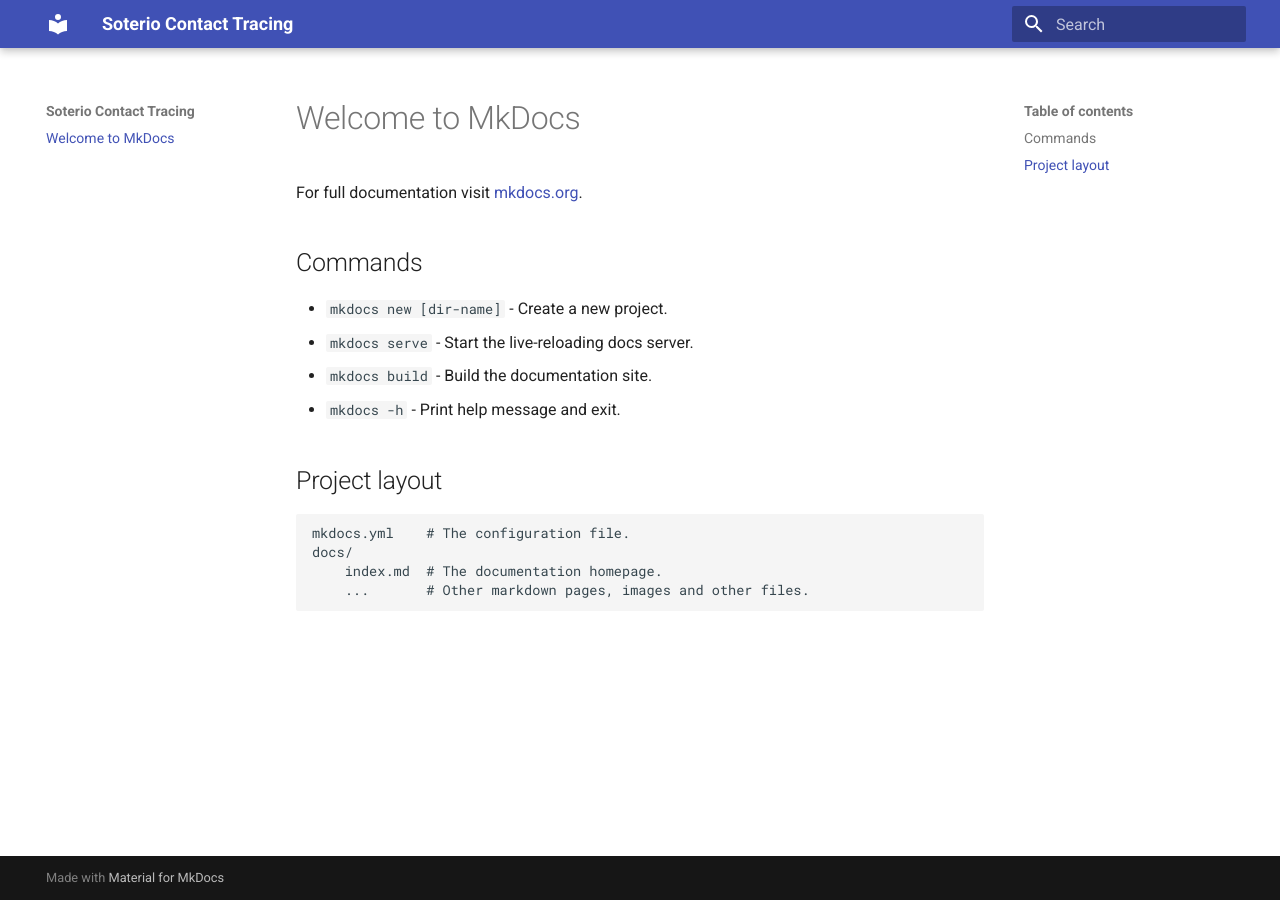
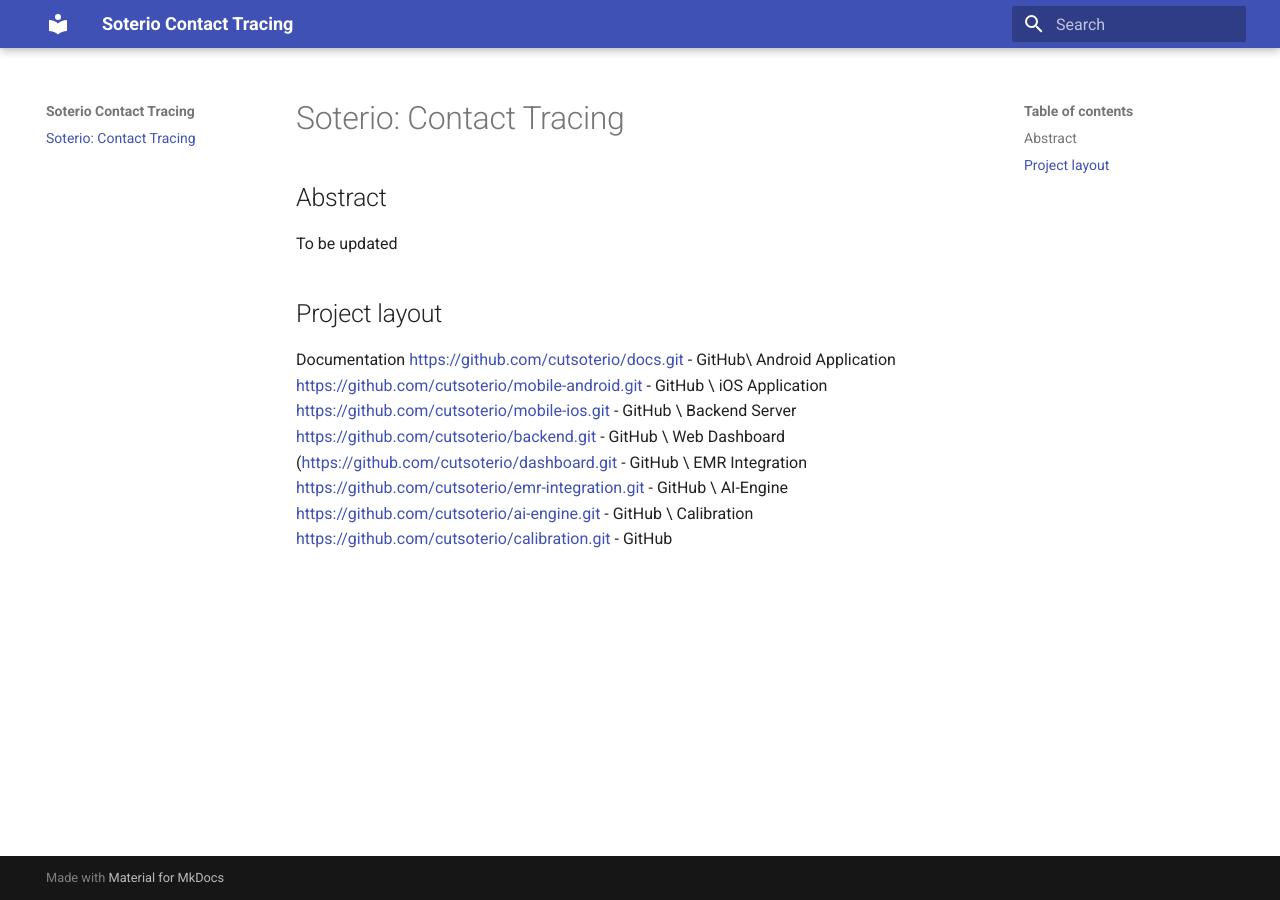
Before and after one commit to cutsoterio/docs, an MkDocs documentation site: the page built from docs/index.md, in a window 1280 px wide. Built offline with MkDocs 1.6.1 and Material for MkDocs 9.7.7, drawn with Linux system fonts in a browser that asks for light colours.

Commit message:
Recompiled to MKDocs and deployed on github.io

```diff
--- a/docs/index.md
+++ b/docs/index.md
@@ -1,17 +1,17 @@
-# Welcome to MkDocs
+# Soterio: Contact Tracing
 
-For full documentation visit [mkdocs.org](https://www.mkdocs.org).
 
-## Commands
+## Abstract
+To be updated
 
-* `mkdocs new [dir-name]` - Create a new project.
-* `mkdocs serve` - Start the live-reloading docs server.
-* `mkdocs build` - Build the documentation site.
-* `mkdocs -h` - Print help message and exit.
 
 ## Project layout
 
-    mkdocs.yml    # The configuration file.
-    docs/
-        index.md  # The documentation homepage.
-        ...       # Other markdown pages, images and other files.
+Documentation [https://github.com/cutsoterio/docs.git](https://github.com/cutsoterio/docs.git) - GitHub\
+Android Application [https://github.com/cutsoterio/mobile-android.git](https://github.com/cutsoterio/mobile-android.git) - GitHub \
+iOS Application [https://github.com/cutsoterio/mobile-ios.git](https://github.com/cutsoterio/mobile-ios.git) - GitHub \
+Backend Server [https://github.com/cutsoterio/backend.git](https://github.com/cutsoterio/backend.git) - GitHub \
+Web Dashboard ([https://github.com/cutsoterio/dashboard.git](https://github.com/cutsoterio/dashboard.git) - GitHub \
+EMR Integration [https://github.com/cutsoterio/emr-integration.git](https://github.com/cutsoterio/emr-integration.git) - GitHub \
+AI-Engine [https://github.com/cutsoterio/ai-engine.git](https://github.com/cutsoterio/ai-engine.git) - GitHub \
+Calibration [https://github.com/cutsoterio/calibration.git](https://github.com/cutsoterio/calibration.git) - GitHub
```
Also changed, not shown: site/404.html, site/index.html, site/search/search_index.json, 1 other file.
